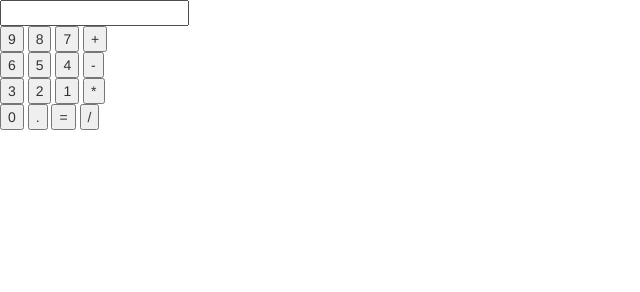
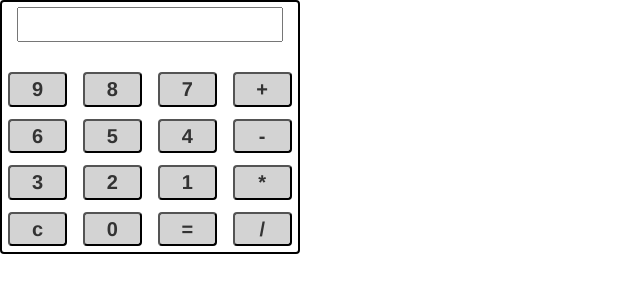
Before and after one commit to jyotipadalkar/learning, a plain HTML site: page calculator/index.html in a window 1280 px wide. Shown: the whole page, without its empty margins (0-640 px from the left). Drawn offline with Linux system fonts and the light colour scheme.

Commit message:
changes made to calculator

```diff
--- a/calculator/app.js
+++ b/calculator/app.js
@@ -1,3 +1,6 @@
 function displaynum(n1){
 	calcform.txt1.value = calcform.txt1.value + n1;
 }
+function c(){
+	calcform.txt1.value = '';
+}
--- a/calculator/index.html
+++ b/calculator/index.html
@@ -9,7 +9,8 @@
 	<title>My First Calculator</title>
 </head>
 <body>
-<form name= calcform>
+
+	<form name= calcform id="calc-contain">
 		<input type="text" name="txt1"><br>
 		<input type="button" name="btn9" value=9 onclick="displaynum(btn9.value)">
 		<input type="button" name="btn8" value=8 onclick="displaynum(btn8.value)">
@@ -26,13 +27,11 @@
 		<input type="button" name="btn1" value=1 onclick="displaynum(btn1.value)">
 		<input type="button" name="mulbtn" value=* onclick="displaynum(mulbtn.value)"><br>
 
+		<input type="button" name="btnc" value=c onclick="c()">
 		<input type="button" name="btn0" value=0 onclick="displaynum(btn0.value)">
-<input type="button" name="potbtn" value=. onclick="displaynum(potbtn.value)">
 		<input type="button" name="eqlbtn" value== onclick="txt1.value=eval(txt1.value)">
 		<input type="button" name="divbtn" value=/ onclick="displaynum(divbtn.value)"><br>
+	</form>
 
-
-
-</form>
 </body>
 </html>
--- a/calculator/main.css
+++ b/calculator/main.css
@@ -1,3 +1,26 @@
 input[type=text] {
 	text-align: right;
 }
+
+#calc-contain {
+	position: relative;
+	width: 300px;
+	border: 2px solid black;
+	border-radius: 4px;
+}
+
+input[type=button] {
+	background-color: lightgrey;
+	width: 20%;
+	font-size: 20px;
+	font-weight: 900;
+	margin: 2%;
+	border-radius: 4px;
+}
+input[type=text] {
+	position: relative;
+	display: block;
+	width: 90%;
+	margin: 5px auto;
+	font-size: 20px;
+}
```
Lines whose indentation alone changed are shown as unchanged.
